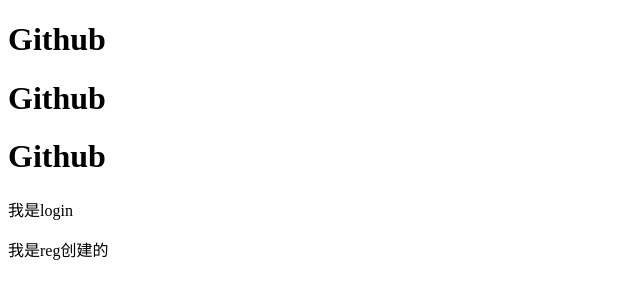
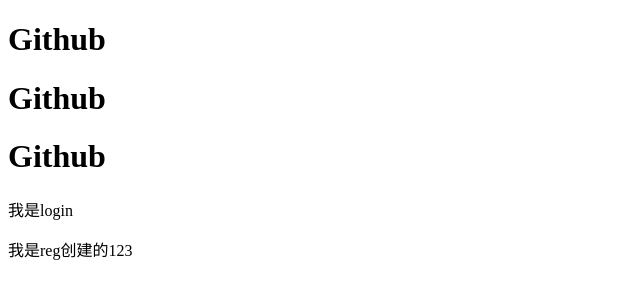
Before and after one commit to TopEmma/test001, a plain HTML site: page index.html in a window 1280 px wide. Shown: the full height of the page, 0-640 px from the left. Drawn offline with Linux system fonts and the light colour scheme.

Commit message:
Update index.html

```diff
--- a/index.html
+++ b/index.html
@@ -14,7 +14,7 @@
     <h1>Github</h1>
     <h1>Github</h1>
     <p>我是login</p>
-    <p>我是reg创建的</p>
+    <p>我是reg创建的123</p>
 </body>
 
 </html>
```
